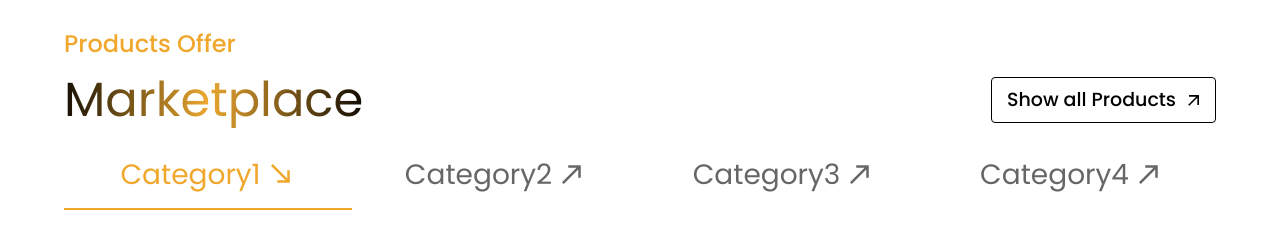
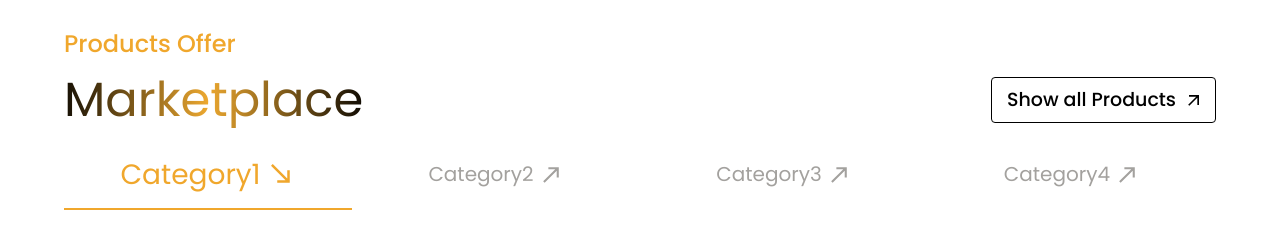
Before and after one commit to ArtisticJewellers/nfjlabs-website, a React (Create React App) app: page / in a window 1280 px wide. Shown: the part 1860-2103 px from the top of the page. Built offline with nearby package versions, Linux system fonts and the light colour scheme.

Commit message:
make slow transition effect and decrease the opacity of tabs

```diff
--- a/src/pages/home/footer/Text.js
+++ b/src/pages/home/footer/Text.js
@@ -5,7 +5,7 @@ const Text = ({ text, type1, type2, type3, type4, type5 }) => {
   return (
     <Typography
       sx={{
-        fontFamily: type5 ? "Cormorant" : "Montserrat",
+        fontFamily: "Montserrat",
         fontSize: type1
           ? { xs: "15px", sm: "15px", md: "18px" }
           : type2 || type3 || type5
--- a/src/pages/home/marketplace/CategoryTabs.js
+++ b/src/pages/home/marketplace/CategoryTabs.js
@@ -13,15 +13,24 @@ const CategoryTabs = () => {
     fontSize: "28px",
     flexDirection: "row-reverse",
     textTransform: "none",
-    fontWeight: 400
+    fontWeight: 400,
+    transition: "all 0.2s ease-in-out"
+  };
 
+  const inactiveTabStyle = {
+    fontSize: "20px",
+    color: "#a3a19e",
+    flexDirection: "row-reverse",
+    textTransform: "none",
+    fontWeight: 400,
+    transition: "all 0.2s ease-in-out"
   };
 
   const ActiveIcon = () => {
     return <SouthEast sx={{ marginLeft: "5px", fontSize: "30px"}} />;
   };
   const InActiveIcon = () => {
-    return <CallMade sx={{ marginLeft: "5px", fontSize: "30px" }} />;
+    return <CallMade sx={{ marginLeft: "5px", fontSize: "25px" }} />;
   };
 
   return (
@@ -30,22 +39,22 @@ const CategoryTabs = () => {
         <Tab
           label="Category1"
           icon={0 === value ? <ActiveIcon /> : <InActiveIcon />}
-          sx={tabStyle}
+          sx={0 === value ? tabStyle : inactiveTabStyle}
         />
         <Tab
           label="Category2"
           icon={1 === value ? <ActiveIcon /> : <InActiveIcon />}
-          sx={tabStyle}
+          sx={1 === value ? tabStyle : inactiveTabStyle}
         />
         <Tab
           label="Category3"
           icon={2 === value ? <ActiveIcon /> : <InActiveIcon />}
-          sx={tabStyle}
+          sx={2 === value ? tabStyle : inactiveTabStyle}
         />
         <Tab
           label="Category4"
           icon={3 === value ? <ActiveIcon /> : <InActiveIcon />}
-          sx={tabStyle}
+          sx={3 === value ? tabStyle : inactiveTabStyle}
         />
       </Tabs>
     </Container>
```
